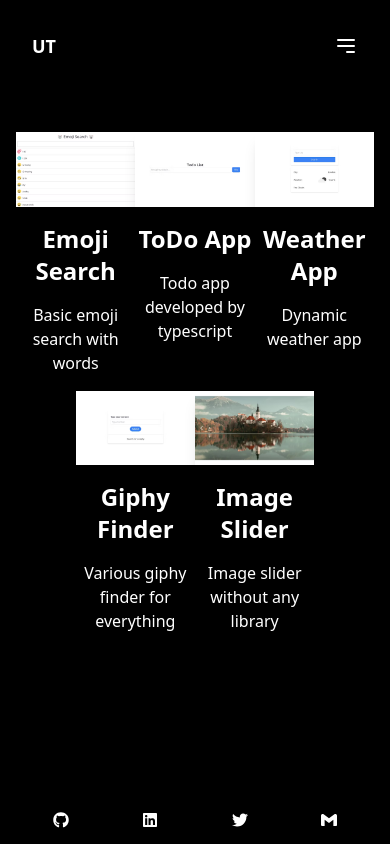
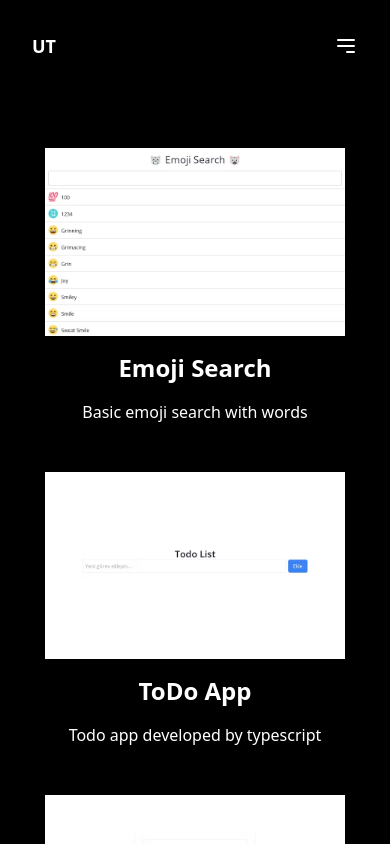
Before and after one commit to uufukttas/Portfolio, a Next.js app: page /Projects in a window 390 px wide. Built offline with nearby package versions, Linux system fonts and the light colour scheme.

Commit message:
refactor: Update Projects component layout and styling

```diff
--- a/src/components/Projects.tsx
+++ b/src/components/Projects.tsx
@@ -24,7 +24,7 @@ const ProjectsPage: React.FC = () => {
         <div className="container py-12 mx-auto h-full">
             <div className="flex mx-auto flex-wrap justify-center">
                 {projects.map((project) => (
-                    <div key={project.id} className="h-auto w-1/3 flex justify-center">
+                    <div key={project.id} className="h-auto w-full md:w-1/3 flex justify-center p-4 md:p-0">
                         <div className="rounded-lg shadow-lg h-full text-center my-2">
                             <Link href={project.link}>
                                 <Image alt="Project" className="hover:scale-110" height={200} src={project.image} width={300} />
```
